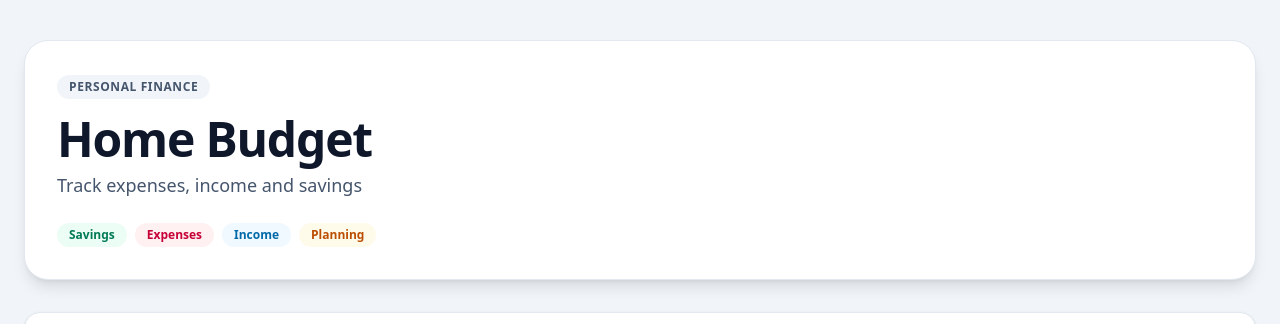
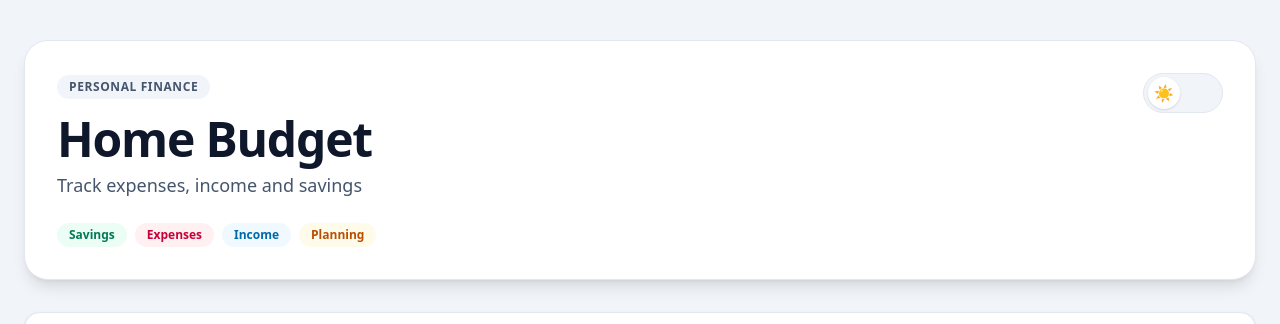
Before and after one commit to oleksaGrzegorz/budget-app, a React (Vite) app: page / in a window 1280 px wide. Shown: the top 324 px of the page. Built offline with nearby package versions, Linux system fonts and the light colour scheme; no server answers.

Commit message:
refactor: implement theme toggle in Header component for improved user experience

```diff
--- a/src/App.tsx
+++ b/src/App.tsx
@@ -28,6 +28,11 @@ export default function App() {
   const [formType, setFormType] = useState<"expense" | "income">("expense");
   const [budgetPeriod, setBudgetPeriod] = useState<PeriodOption>("average");
 
+  const [theme, setTheme] = useLocalStorageState<"light" | "dark">(
+    "budget.theme",
+    "light",
+  );
+
   const [entries, setEntries] = useLocalStorageState<Entry[]>(
     "budget.entries",
     initialEntries,
@@ -45,9 +50,15 @@ export default function App() {
   const incomesForTable = useMemo(() => sumIncomes(entries), [entries]);
 
   return (
-    <div className="min-h-screen bg-slate-100 text-slate-800">
+    <div
+      className={`min-h-screen transition-colors duration-300 ${
+        theme === "dark"
+          ? "bg-slate-950 text-slate-100"
+          : "bg-slate-100 text-slate-800"
+      }`}
+    >
       <main className="mx-auto max-w-7xl space-y-10 px-6 py-10">
-        <Header />
+        <Header theme={theme} setTheme={setTheme} />
 
         <BitcoinPrice />
 
--- a/src/components/Header/Header.tsx
+++ b/src/components/Header/Header.tsx
@@ -1,15 +1,43 @@
-export const Header = () => {
+interface HeaderProps {
+  theme: "light" | "dark";
+  setTheme: React.Dispatch<React.SetStateAction<"light" | "dark">>;
+}
+
+export const Header = ({ theme, setTheme }: HeaderProps) => {
   return (
     <header className="mb-8">
-      <div className="rounded-3xl border border-slate-200 bg-white p-8 shadow-lg">
-        <span className="mb-4 inline-flex rounded-full bg-slate-100 px-3 py-1 text-xs font-bold uppercase tracking-wider text-slate-600">
+      <div
+        className={`rounded-3xl border p-8 shadow-lg transition-colors duration-300 ${
+          theme === "dark"
+            ? "border-slate-800 bg-slate-900"
+            : "border-slate-200 bg-white"
+        }`}
+      >
+        <div className="flex flex-col gap-6 lg:flex-row lg:items-start lg:justify-between">
+          <div>
+            <span
+              className={`mb-4 inline-flex rounded-full px-3 py-1 text-xs font-bold uppercase tracking-wider ${
+                theme === "dark"
+                  ? "bg-slate-800 text-slate-300"
+                  : "bg-slate-100 text-slate-600"
+              }`}
+            >
               Personal Finance
             </span>
-        <h1 className="text-4xl font-black tracking-tight text-slate-900 lg:text-5xl">
+
+            <h1
+              className={`text-4xl font-black tracking-tight lg:text-5xl ${
+                theme === "dark" ? "text-white" : "text-slate-900"
+              }`}
+            >
               Home Budget
             </h1>
 
-        <p className="mt-2 text-lg text-slate-600">
+            <p
+              className={`mt-2 text-lg ${
+                theme === "dark" ? "text-slate-400" : "text-slate-600"
+              }`}
+            >
               Track expenses, income and savings
             </p>
 
@@ -31,6 +59,29 @@ export const Header = () => {
               </span>
             </div>
           </div>
+
+          <button
+            type="button"
+            onClick={() => setTheme(theme === "light" ? "dark" : "light")}
+            aria-label="Toggle theme"
+            className={`relative flex h-10 w-20 items-center rounded-full border p-1 transition-colors duration-300 ${
+              theme === "dark"
+                ? "border-slate-700 bg-slate-800"
+                : "border-slate-200 bg-slate-100"
+            }`}
+          >
+            <span
+              className={`absolute flex h-8 w-8 items-center justify-center rounded-full bg-white text-base font-bold shadow-sm transition-transform duration-300 ${
+                theme === "dark"
+                  ? "translate-x-10 text-slate-800"
+                  : "translate-x-0 text-amber-500"
+              }`}
+            >
+              {theme === "dark" ? "☾" : "☀"}
+            </span>
+          </button>
+        </div>
+      </div>
     </header>
   );
 };
```
Lines whose indentation alone changed are shown as unchanged.
